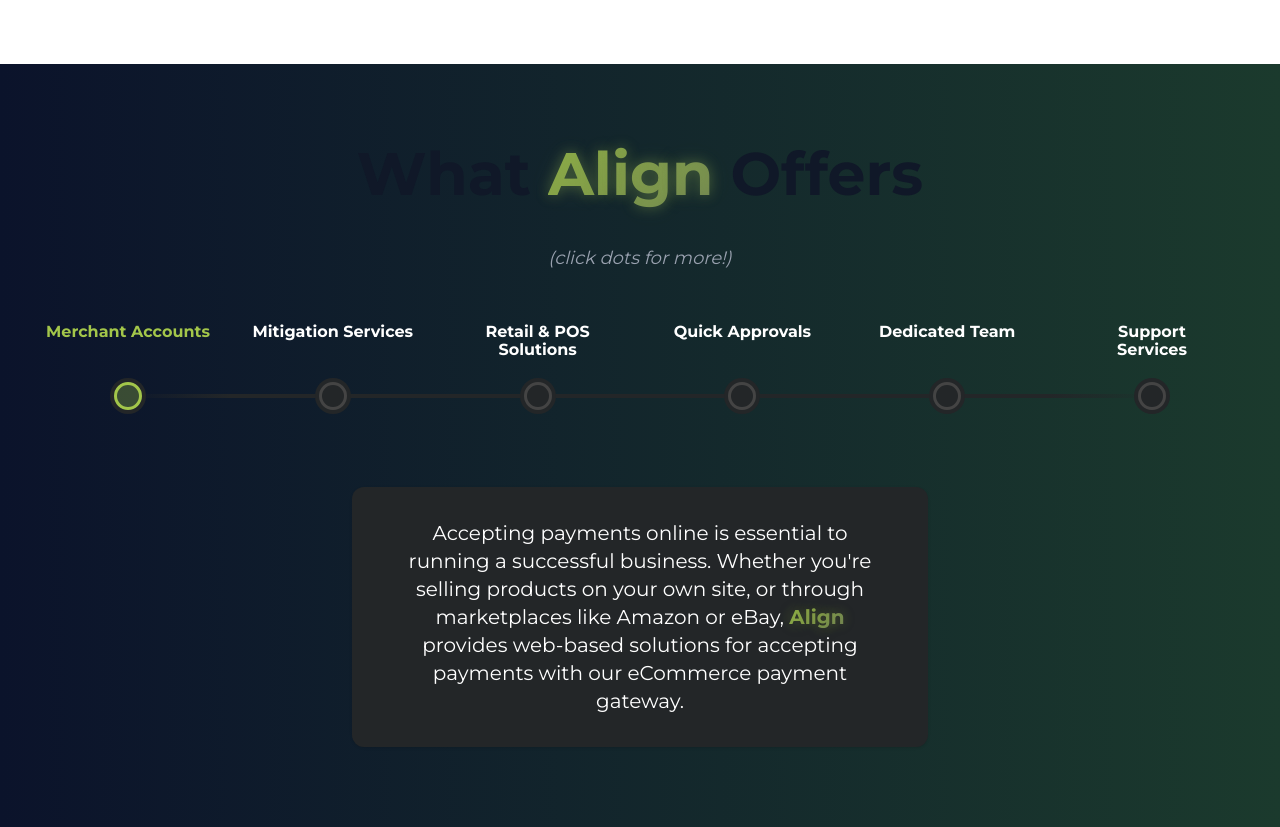
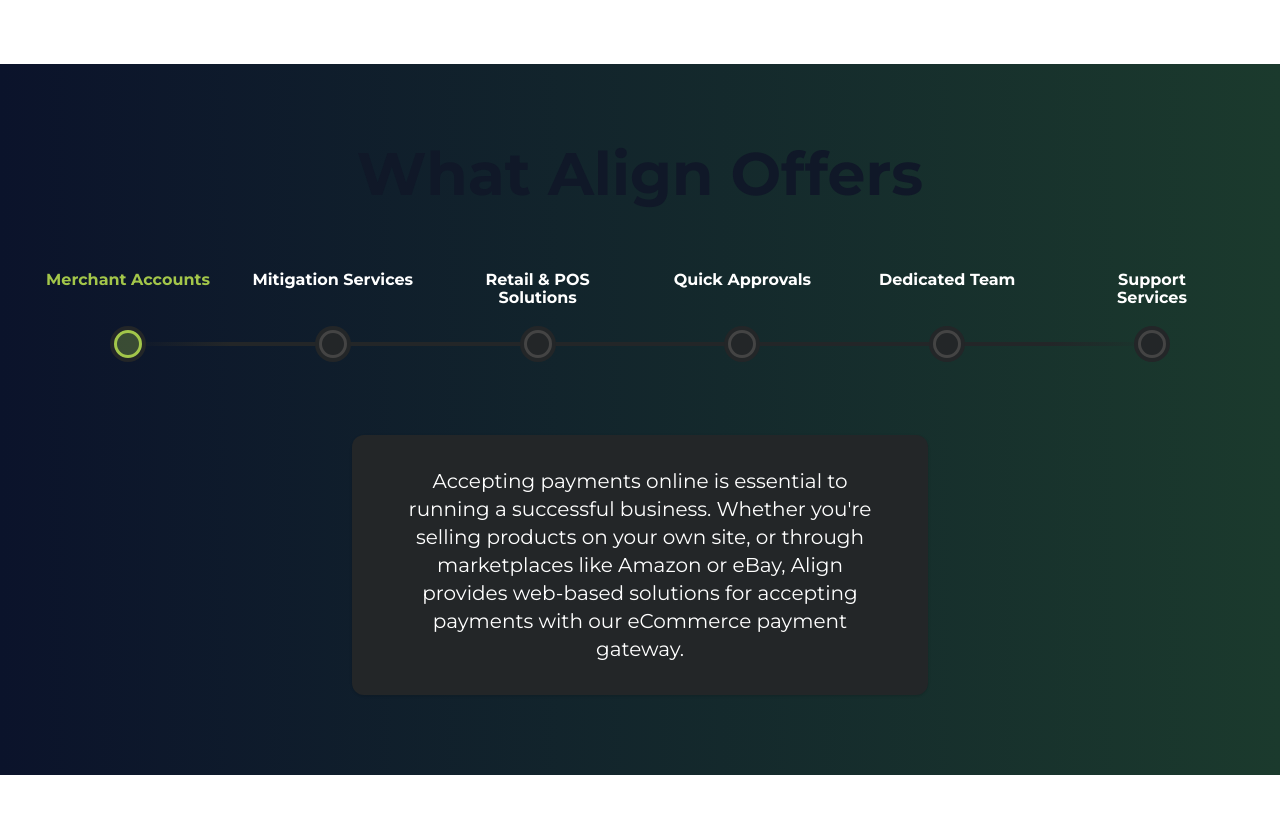
Before and after one commit to Jonathan-Atkins/align_ecommerce, a Next.js app: page / in a window 1280 px wide. Shown: the part 1040-1867 px from the top of the page. After the commit the page ends 1815 px from the top, so only its background shows below. Built offline with nearby package versions, Linux system fonts and the light colour scheme.

Commit message:
Update Timeline.tsx to match 2_nav_bar branch

```diff
--- a/src/app/Timeline.tsx
+++ b/src/app/Timeline.tsx
@@ -2,47 +2,7 @@
 'use client';
 
 'use client';
-import React, { useState, useRef, useEffect, ReactNode } from "react";
-import { GlowAlignText } from "./GlowAlignText";
-// FadeContent component for fade-in effect on content change
-interface FadeContentProps {
-  children: ReactNode;
-  blur?: boolean;
-  duration?: number;
-  easing?: string;
-  delay?: number;
-  initialOpacity?: number;
-  className?: string;
-}
-
-const FadeContent: React.FC<FadeContentProps> = ({
-  children,
-  blur = false,
-  duration = 1000,
-  easing = 'ease-out',
-  delay = 0,
-  initialOpacity = 0,
-  className = ''
-}) => {
-  const [visible, setVisible] = useState(false);
-  useEffect(() => {
-    setVisible(false);
-    const timeout = setTimeout(() => setVisible(true), delay);
-    return () => clearTimeout(timeout);
-  }, [children, delay]);
-  return (
-    <div
-      className={className}
-      style={{
-        opacity: visible ? 1 : initialOpacity,
-        transition: `opacity ${duration}ms ${easing}, filter ${duration}ms ${easing}`,
-        filter: blur ? (visible ? 'blur(0px)' : 'blur(10px)') : 'none'
-      }}
-    >
-      {children}
-    </div>
-  );
-};
+import React, { useState, useRef, useEffect } from "react";
 
 const steps = [
   {
@@ -88,11 +48,8 @@
       }}
     >
   <h2 className="text-6xl font-bold text-center text-gray-900 dark:text-white font-[Montserrat] mb-10">
-  What <span className="green-pulse">Align</span> Offers
-  </h2>
-    <div className="flex justify-center items-center mb-6">
-      <span className="text-lg text-gray-400 italic">(click dots for more!)</span>
-    </div>
+        What Align Offers
+      </h2>
       {/* Timeline Flexbox */}
       <div className="w-full max-w-5xl flex flex-col items-center">
         {/* Headers Row */}
@@ -176,17 +133,9 @@
         </div>
         {/* Event content below timeline */}
         <div className="mt-14 w-full flex justify-center">
-          <FadeContent
-            key={selected} // Keyed by selected to retrigger animation
-            blur={true}
-            duration={1000}
-            easing="ease-out"
-            initialOpacity={0}
-          >
-            <div className="bg-[#232628] text-white rounded-xl px-10 py-8 shadow max-w-xl w-full text-center text-xl min-h-[70px]">
-              <GlowAlignText>{steps[selected].content}</GlowAlignText>
-            </div>
-          </FadeContent>
+          <div className="bg-[#232628] text-white rounded-xl px-10 py-8 shadow max-w-xl w-full text-center text-xl min-h-[70px]">
+            {steps[selected].content}
+          </div>
         </div>
       </div>
     </section>
```
